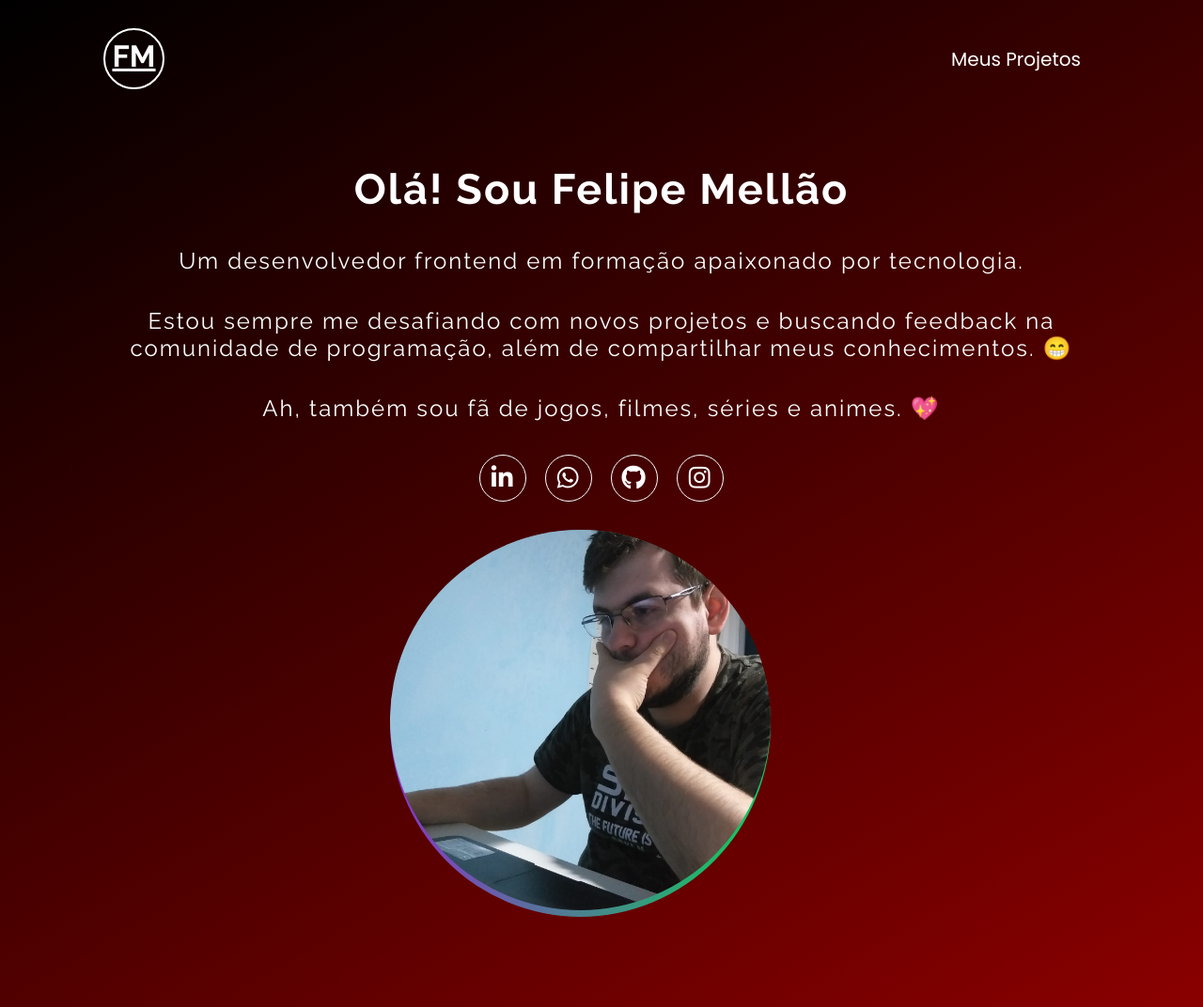
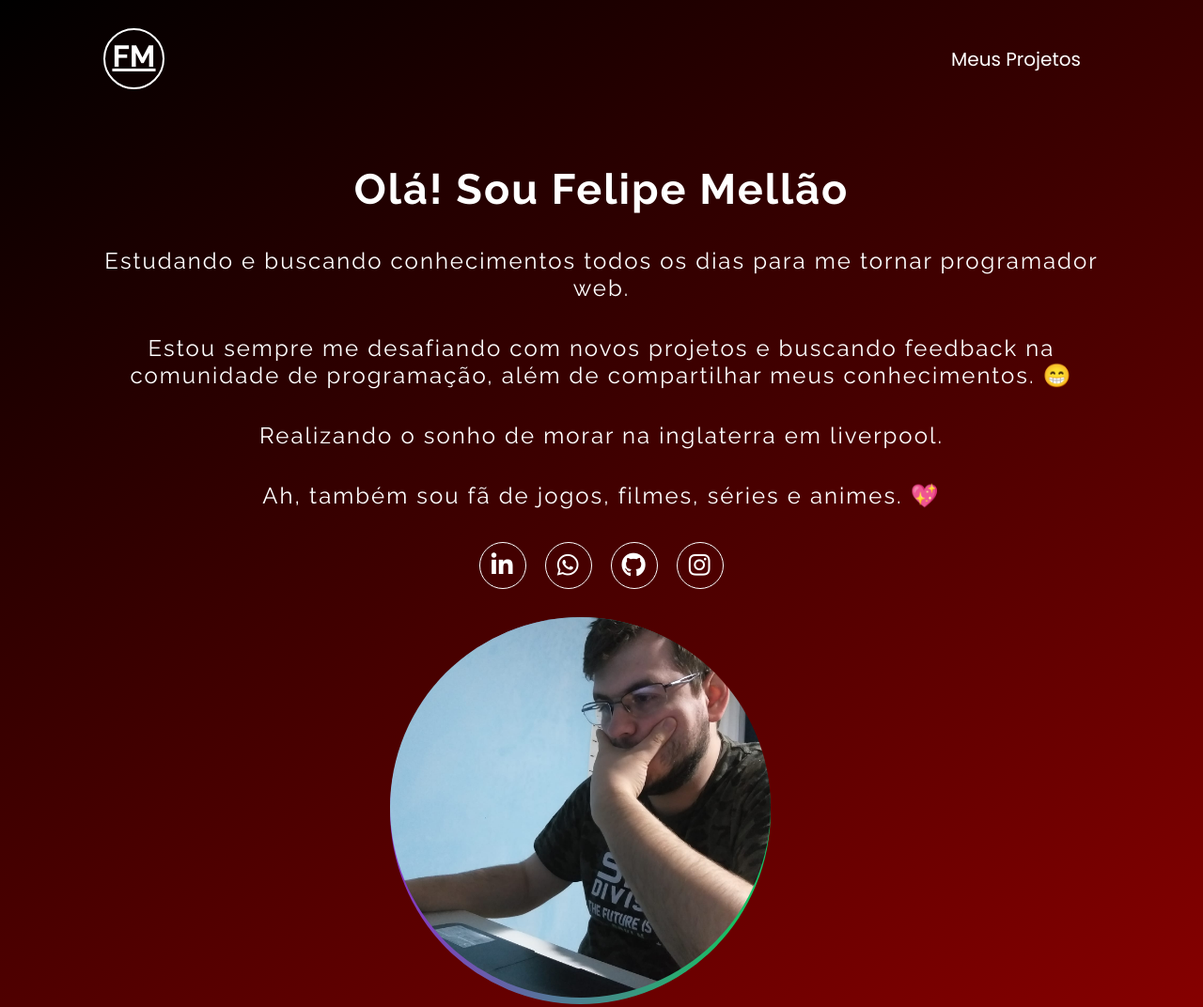
Before and after one commit to MellonFive/projeto-portfolio-dev-em-dobro, a plain HTML site: page index.html in a window 1280 px wide. Shown: the top 1072 px of the page at 94% size. Drawn offline with nearby package versions, Linux system fonts and the light colour scheme.

Commit message:
Modificando site

```diff
--- a/index.html
+++ b/index.html
@@ -44,11 +44,12 @@
     <section class="home">
       <div class="informacoes">
         <h1>Olá! Sou Felipe Mellão</h1>
-        <p>Um desenvolvedor frontend em formação apaixonado por tecnologia.</p>
+        <p>Estudando e buscando conhecimentos todos os dias para me tornar programador web.</p>
         <p>
           Estou sempre me desafiando com novos projetos e buscando feedback na
           comunidade de programação, além de compartilhar meus conhecimentos. 😁
         </p>
+        <p>Realizando o sonho de morar na inglaterra em liverpool.</p>
         <p>Ah, também sou fã de jogos, filmes, séries e animes. 💖</p>
 
         <ul class="redes-sociais">
```
